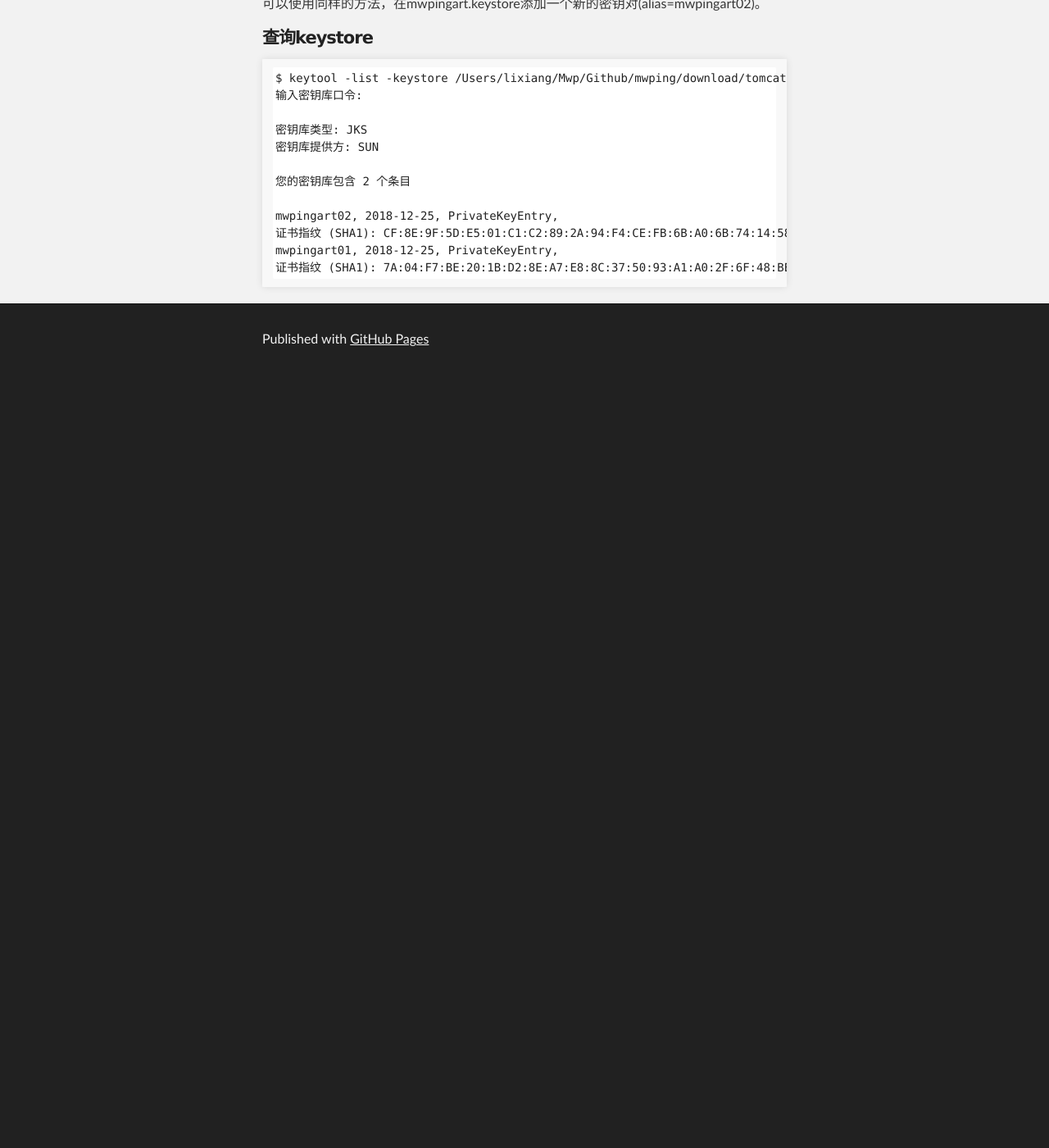
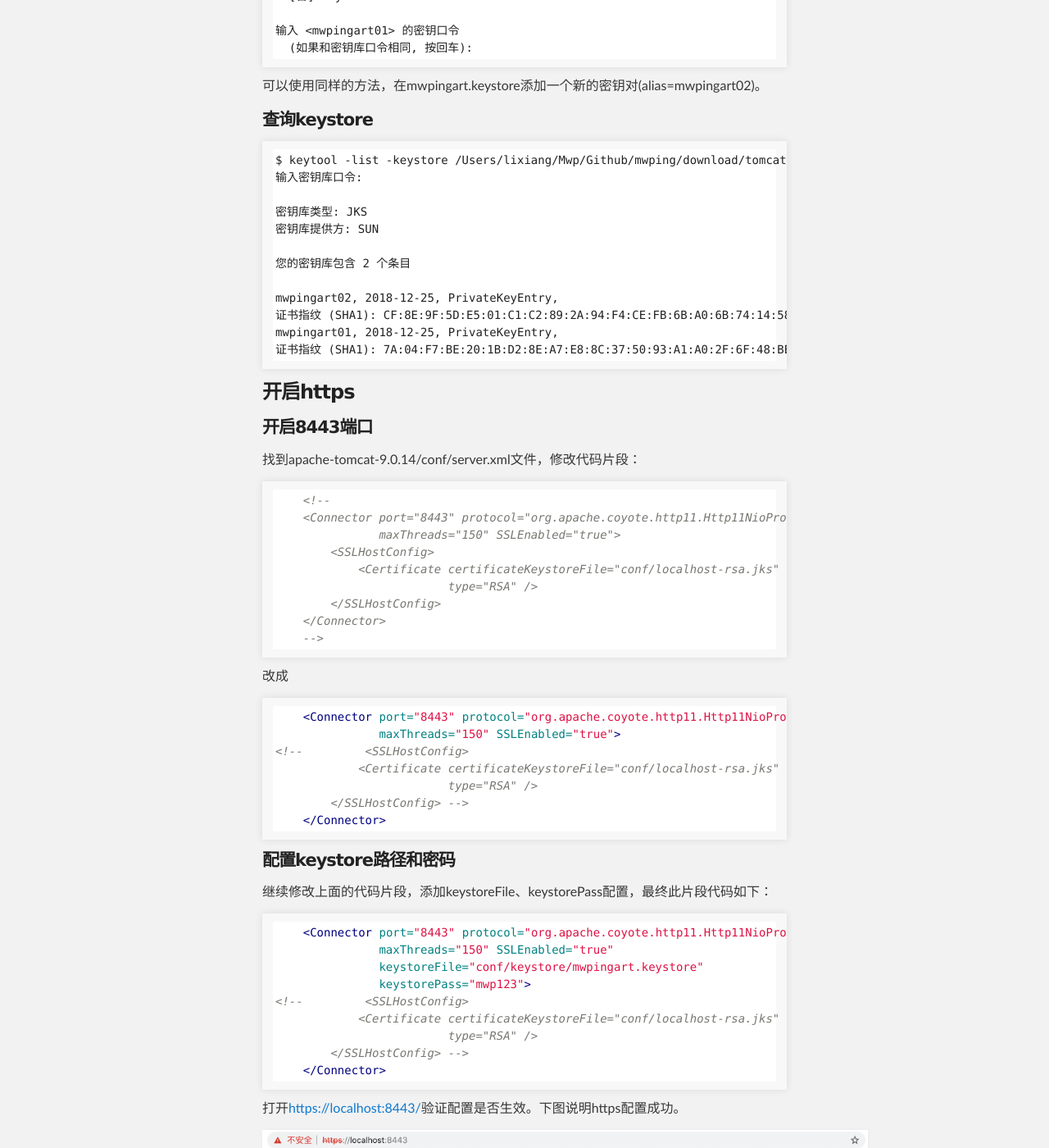
Before and after one commit to mwping/mwping.github.io, a Jekyll site: the page built from network/http/android-tomcat.md, in a window 1280 px wide and 1400 px high, scrolled down 3087 px. Shown: the whole window at 82% size. Built offline with Jekyll 4.4.1, drawn with Linux system fonts in a browser that asks for light colours; our own code applies the rules of GitHub Pages for plain Markdown files; before the commit the page ends 3547 px from its top, so only the background shows below that; some of the changed text lies outside the part shown.

Commit message:
add https配置

````diff
--- a/network/http/android-tomcat.md
+++ b/network/http/android-tomcat.md
@@ -10,6 +10,10 @@
 * ##### [配置服务器证书](#2)
   1. [创建keystore](#2.1)
   2. [查询keystore](#2.2)
+
+* ##### [开启https](#3)
+  1. [开启8443端口](#3.1)
+  2. [配置keystore路径和密码](#3.2)
 
 
 <h3 id="1">配置Tomcat</h3>
@@ -97,3 +101,52 @@ mwpingart02, 2018-12-25, PrivateKeyEntry,
 mwpingart01, 2018-12-25, PrivateKeyEntry,
 证书指纹 (SHA1): 7A:04:F7:BE:20:1B:D2:8E:A7:E8:8C:37:50:93:A1:A0:2F:6F:48:BE
 ```
+
+<h3 id="3">开启https</h3>
+
+<h4 id="3.1">开启8443端口</h4>
+
+找到apache-tomcat-9.0.14/conf/server.xml文件，修改代码片段：
+
+```html
+    <!--
+    <Connector port="8443" protocol="org.apache.coyote.http11.Http11NioProtocol"
+               maxThreads="150" SSLEnabled="true">
+        <SSLHostConfig>
+            <Certificate certificateKeystoreFile="conf/localhost-rsa.jks"
+                         type="RSA" />
+        </SSLHostConfig>
+    </Connector>
+    -->
+```
+
+改成
+
+```html
+    <Connector port="8443" protocol="org.apache.coyote.http11.Http11NioProtocol"
+               maxThreads="150" SSLEnabled="true">
+<!--         <SSLHostConfig>
+            <Certificate certificateKeystoreFile="conf/localhost-rsa.jks"
+                         type="RSA" />
+        </SSLHostConfig> -->
+    </Connector>
+```
+
+<h4 id="3.2">配置keystore路径和密码</h4>
+
+继续修改上面的代码片段，添加keystoreFile、keystorePass配置，最终此片段代码如下：
+```html
+    <Connector port="8443" protocol="org.apache.coyote.http11.Http11NioProtocol"
+               maxThreads="150" SSLEnabled="true"
+               keystoreFile="conf/keystore/mwpingart.keystore"
+               keystorePass="mwp123">
+<!--         <SSLHostConfig>
+            <Certificate certificateKeystoreFile="conf/localhost-rsa.jks"
+                         type="RSA" />
+        </SSLHostConfig> -->
+    </Connector>
+```
+
+打开[https://localhost:8443/](https://localhost:8443/)验证配置是否生效。下图说明https配置成功。
+
+![](../../assets/images/tomcatlocalhttpstest.png)
````
Also changed, not shown: download/tomcat/apache-tomcat-9.0.14/conf/server.xml (+7 -5 lines).
